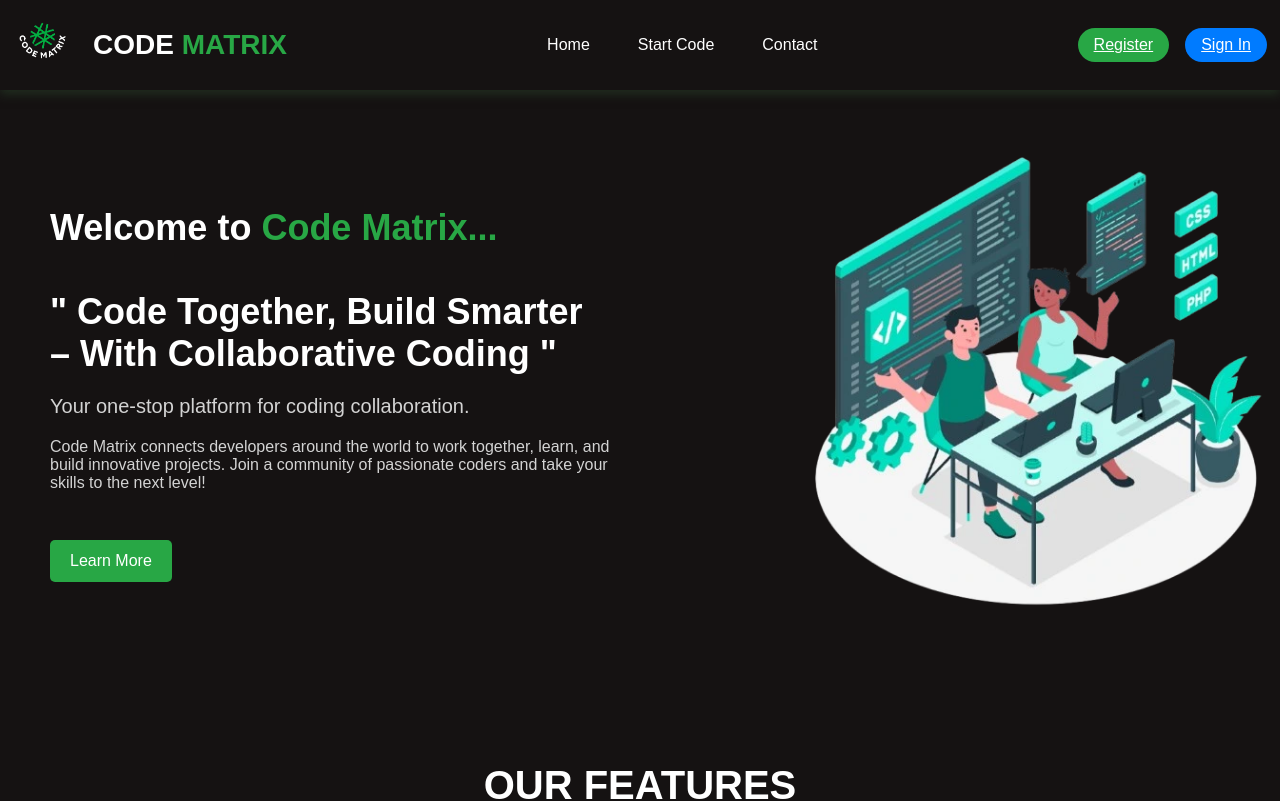
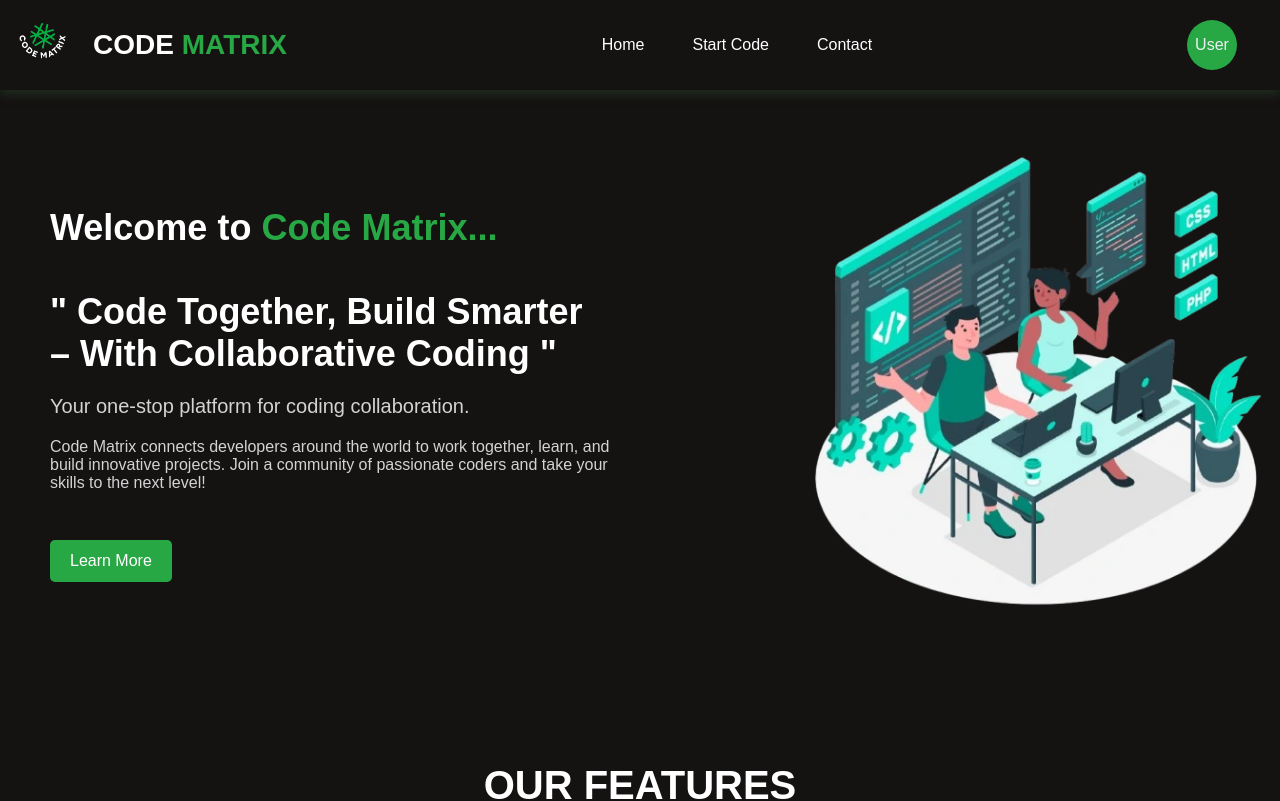
Before and after one commit to krsuryansh/Code-matrix-frontend, a React (Create React App) app: page / in a window 1280 px wide. Shown: the top 801 px of the page. Built offline with nearby package versions, Linux system fonts and the light colour scheme.

Commit message:
User icon in nav bar

```diff
--- a/src/components/Navbar.css
+++ b/src/components/Navbar.css
@@ -11,7 +11,6 @@ body {
   top: 0px;
   z-index: 990;
   box-shadow: 0 4px 10px rgba(42, 66, 42, 0.6);
-
 }
 
 .navbar-container {
@@ -63,6 +62,7 @@ body {
   background-color: #218838;
   border-radius: 25px;
 }
+
 /* Authentication Buttons (Register, Sign In) */
 .auth-buttons {
   display: flex;
@@ -109,6 +109,69 @@ body {
   color: #28a745;
 }
 
+.user-profile-button {
+  position: relative;
+}
+
+.user-button {
+  background-color: #28a745;
+  color: #ecf0f1;
+  border: none;
+  border-radius: 50%;
+  width: 50px;
+  margin-right: 30px;
+  height: 50px;
+  font-size: 1rem;
+  display: flex;
+  align-items: center;
+  justify-content: center;
+  cursor: pointer;
+  transition: background-color 0.3s;
+}
+
+.user-button:hover {
+  background-color: #218838;
+}
+
+.dropdown-menu {
+  position: absolute;
+  top: 60px;
+  right: 0;
+  background-color: #34495e;
+  border-radius: 5px;
+  box-shadow: 0 4px 6px rgba(0, 0, 0, 0.1);
+  padding: 10px;
+  z-index: 10;
+}
+
+.dropdown-item {
+  padding: 10px 20px;
+  text-decoration: none;
+  color: #ecf0f1;
+  display: block;
+  transition: background-color 0.3s, color 0.3s;
+}
+
+.dropdown-item:hover {
+  background-color: #2c3e50;
+  color: #1abc9c;
+}
+
+.logout-btn {
+  background: none;
+  border: none;
+  color: #ecf0f1;
+  cursor: pointer;
+  padding: 10px 20px;
+  text-align: left;
+  width: 100%;
+}
+
+.logout-btn:hover {
+  background-color: #2c3e50;
+  color: #e74c3c;
+}
+
 /* Media Query for Mobile (Screen Width < 768px) */
 @media (max-width: 768px) {
   .menu-items {
--- a/src/components/Navbar.js
+++ b/src/components/Navbar.js
@@ -1,13 +1,25 @@
 import React, { useState } from 'react';
-import { Link } from 'react-router-dom';  // Import Link from react-router-dom
+import { Link } from 'react-router-dom';
 import './Navbar.css';
 import logo from "../proj_img/logo.png";
 
 const Navbar = () => {
   const [isMenuOpen, setIsMenuOpen] = useState(false);
+  const [isLoggedIn, setIsLoggedIn] = useState(true); // State to track if user is logged in
+  const [isDropdownOpen, setIsDropdownOpen] = useState(false); // State to manage dropdown visibility
 
   const toggleMenu = () => {
     setIsMenuOpen(!isMenuOpen);
+  };
+
+  const toggleDropdown = () => {
+    setIsDropdownOpen(!isDropdownOpen);
+  };
+
+  const handleLogout = () => {
+    // Add logout logic here
+    setIsLoggedIn(false);
+    setIsDropdownOpen(false);
   };
 
   return (
@@ -30,17 +42,27 @@ const Navbar = () => {
           <Link to="#" className="menu-link">Contact</Link>
         </div>
 
-        {/* Register and Sign In Buttons */}
-        <div className="auth-buttons">
-
-          <Link to="/Signup" className="auth-button register-btn">Register</Link>
-
-
-
-          <Link to="/Signup" className="auth-button signin-btn">Sign In</Link>
-
+        {/* Conditional Rendering for Auth Buttons or User Profile */}
+        <div className="auth-section">
+          {isLoggedIn ? (
+            <div className="user-profile-button">
+              <button className="user-button" onClick={toggleDropdown}>User</button>
+              {isDropdownOpen && (
+                <div className="dropdown-menu">
+                  <Link to="/profile" className="dropdown-item">Profile</Link>
+                  <Link to="/projects" className="dropdown-item">Projects</Link>
+                  <Link to="/settings" className="dropdown-item">Settings</Link>
+                  <button className="dropdown-item logout-btn" onClick={handleLogout}>Logout</button>
+                </div>
+              )}
+            </div>
+          ) : (
+            <div className="auth-buttons">
+              <Link to="/Signup" className="auth-button register-btn">Register</Link>
+              <Link to="/Signup" className="auth-button signin-btn">Sign In</Link>
+            </div>
+          )}
         </div>
-
       </div>
     </nav>
   );
```
Lines whose indentation alone changed are shown as unchanged.
